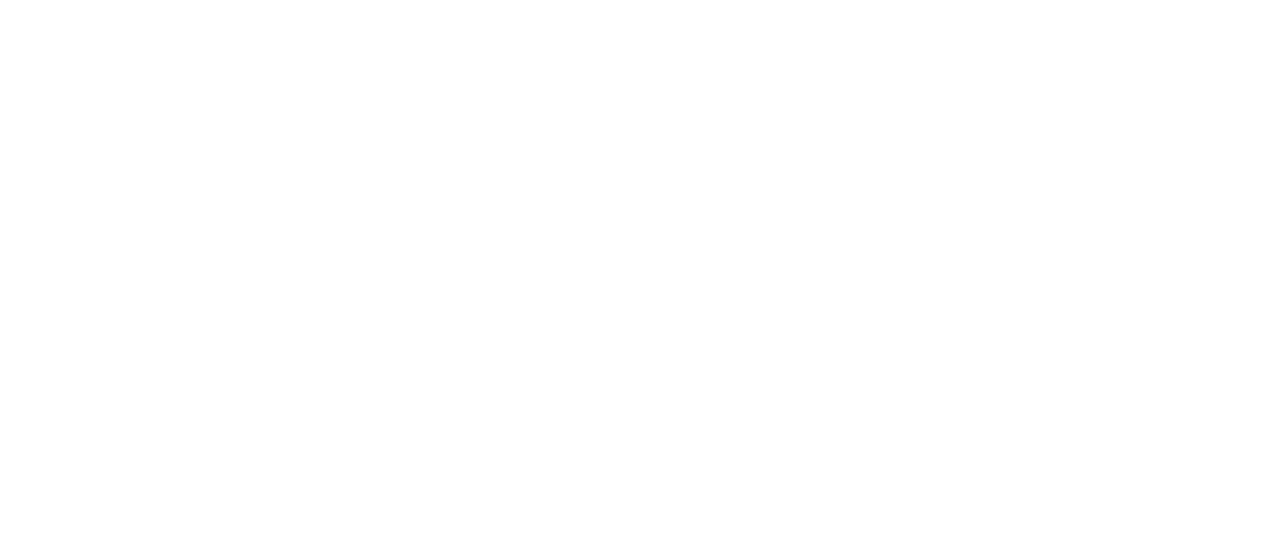
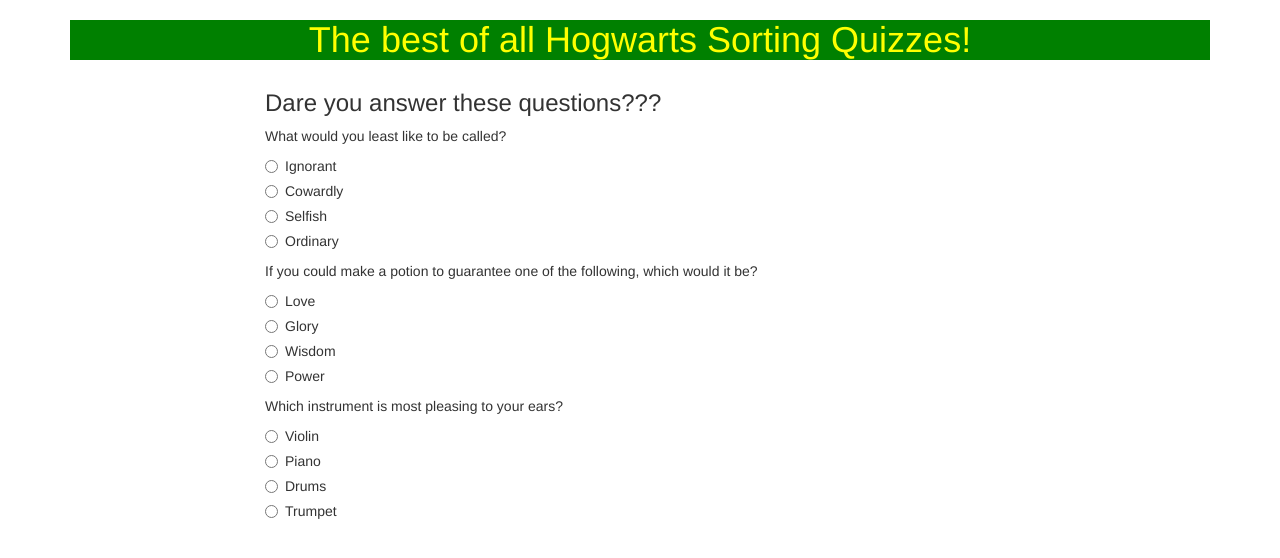
Before and after one commit to Sudolphus/hogwarts-quiz, a plain HTML site: page index.html in a window 1280 px wide. Drawn offline with Linux system fonts and the light colour scheme.

Commit message:
add quiz questions
Co-authored-by: Tristan Emmerson <tristan@stickerslug.com>

```diff
--- a/css/styles.css
+++ b/css/styles.css
@@ -0,0 +1,6 @@
+.title {
+  text-align: center;
+  background-color: green;
+  color: yellow;
+  font-size: 100%;
+}
--- a/index.html
+++ b/index.html
@@ -1,7 +1,7 @@
 <!DOCTYPE html>
 <html>
   <head>
-    <title>Dummy Title</title>
+    <title>Hogwarts House Sorting</title>
     <link href="css/bootstrap.css" rel="stylesheet" type="text/css">
     <link href="css/styles.css" rel="stylesheet" type="text/css">
     <script src="js/jquery-3.5.1.js"></script>
@@ -9,7 +9,65 @@
   </head>
   <body>
     <div class="container">
+      <div class="title">
+        <h1>The best of all Hogwarts Sorting Quizzes!</h1>
+      </div>
 
+      <div class="row">
+        <div class="col-lg-2">
+
+        </div>
+        <div class="col-lg-8">
+          <h3>Dare you answer these questions???</h3>
+          <form>
+            <p>What would you least like to be called?</p>
+            <div class="radio">
+              <label><input type="radio" name="question1" value=1>Ignorant</label>
+            </div>
+            <div class="radio">
+              <label><input type="radio" name="question1" value=2>Cowardly</label>
+            </div>
+            <div class="radio">
+              <label><input type="radio" name="question1" value=3>Selfish</label>
+            </div>
+            <div class="radio">
+              <label><input type="radio" name="question1" value=4>Ordinary</label>
+            </div>
+
+            <p>If you could make a potion to guarantee one of the following, which would it be?</p>
+            <div class="radio">
+              <label><input type="radio" name="question2" value=1>Love</label>
+            </div>
+            <div class="radio">
+              <label><input type="radio" name="question2" value=2>Glory</label>
+            </div>
+            <div class="radio">
+              <label><input type="radio" name="question2" value=3>Wisdom</label>
+            </div>
+            <div class="radio">
+              <label><input type="radio" name="question2" value=4>Power</label>
+            </div>
+
+            <p>Which instrument is most pleasing to your ears?</p>
+            <div class="radio">
+              <label><input type="radio" name="question3" value=1>Violin</label>
+            </div>
+            <div class="radio">
+              <label><input type="radio" name="question3" value=2>Piano</label>
+            </div>
+            <div class="radio">
+              <label><input type="radio" name="question3" value=3>Drums</label>
+            </div>
+            <div class="radio">
+              <label><input type="radio" name="question3" value=4>Trumpet</label>
+            </div>
+
+          </form>
+        </div>
+        <div class="col-lg-2">
+
+        </div>
+      </div>
     </div>
   </body>
 </html>
```
